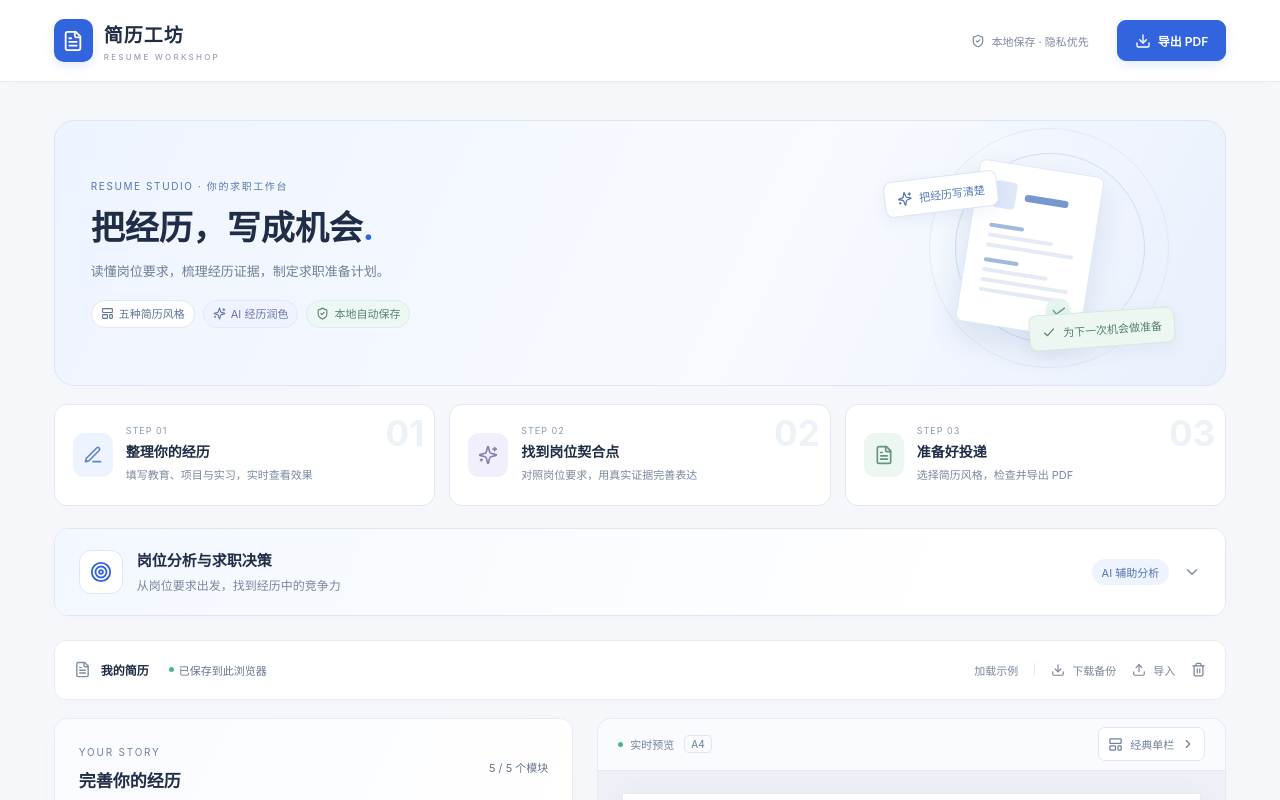
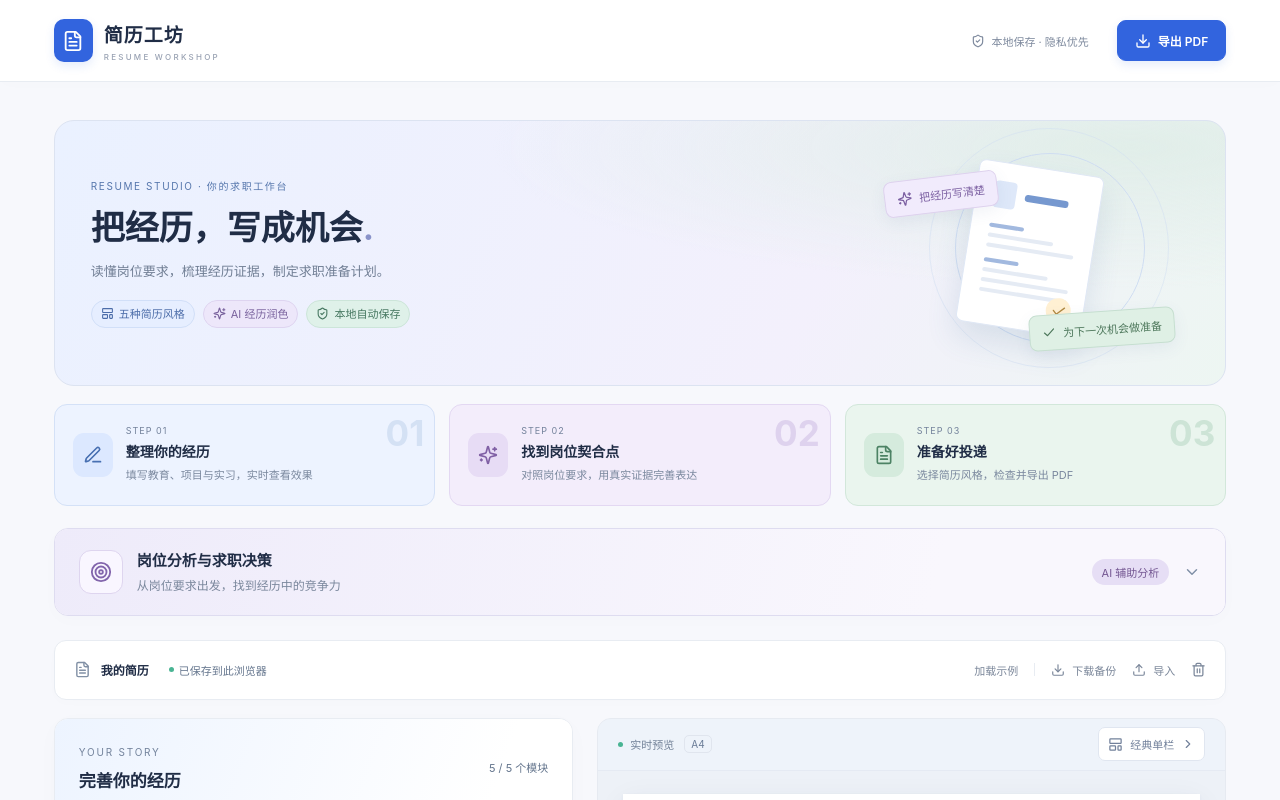
Before and after one commit to vdsbuq/resume-workshop, a Next.js app: page / in a window 1280 px wide. Shown: the top 800 px of the page. Built offline with nearby package versions, Linux system fonts and the light colour scheme.

Commit message:
Enrich workspace with coordinated blue lavender mint and amber accents

```diff
--- a/app/globals.css
+++ b/app/globals.css
@@ -1372,3 +1372,38 @@ main {
 @media (max-width: 1050px) { .hero-art { margin-right: 0; width: 240px; } .journey-cards > div { padding: 16px 12px; gap: 9px; } .journey-number { display: none; } }
 @media (max-width: 700px) { .page-heading { padding: 24px 20px; min-height: auto; } .page-heading h1 { font-size: 27px; } .hero-art { display: none; } .journey-cards { grid-template-columns: 1fr; gap: 8px; } .journey-cards > div { padding: 12px 16px; } .journey-cards small { display: none; } .journey-cards p { margin-top: 3px; } .journey-number { display: block; } }
 @media print { .journey-cards,.hero-art { display: none !important; } }
+
+/* Restrained pastel palette for the application chrome only. */
+@media screen {
+  body { background: #f7f8fc; }
+  .page-heading { background: radial-gradient(ellipse at 92% 10%, #e1eee9 0%, transparent 42%), linear-gradient(115deg, #eaf1ff, #f3f0fc 65%, #edf6f2); border-color: #dce3f1; }
+  .page-heading h1 > span { color: #8992c9; }
+  .feature-chips span:first-child { background: #e6eeff; border-color: #d1dff8; color: #4c6da9; }
+  .feature-chips span:nth-child(2) { background: #ede7fa; border-color: #ded4f0; color: #79629d; }
+  .feature-chips span:nth-child(3) { background: #dff1e9; border-color: #cce5d9; color: #467760; }
+  .journey-cards > div:nth-child(1) { background: #edf3ff; border-color: #d4e1f7; }
+  .journey-cards > div:nth-child(2) { background: #f3edfb; border-color: #e3d8f2; }
+  .journey-cards > div:nth-child(3) { background: #eaf5ee; border-color: #d2e7da; }
+  .journey-cards > div:nth-child(1) .journey-icon { background: #dce8ff; color: #4870b2; }
+  .journey-cards > div:nth-child(2) .journey-icon { background: #e7dcf5; color: #8060a5; }
+  .journey-cards > div:nth-child(3) .journey-icon { background: #d5ebdd; color: #4c8264; }
+  .journey-cards small { color: #73829b; }
+  .journey-number { color: #c7d7ef; opacity: .65; }
+  .journey-cards > div:nth-child(2) .journey-number { color: #d3c4e6; }
+  .journey-cards > div:nth-child(3) .journey-number { color: #bddac9; }
+  .job-analysis { border-color: #dedcf0; }
+  .job-analysis summary { background: linear-gradient(105deg,#eeebfa,#f9f7fd 75%); }
+  .analysis-icon { background: #f9f6ff; border-color: #ded5ef; color: #8265ac; }
+  .analysis-tag { background: #e6def5; color: #745792; }
+  .analysis-steps b { background: #eee8f9; color: #7a609e; }
+  .analysis-settings { background: #f7f4fc; border-color: #e8e1f3; }
+  .writing-tip { background: #fff8ec; border-color: #f1e4cd; border-left-color: #d9b274; }
+  .writing-tip > span { color: #b58b45; }
+  .writing-tip strong { color: #8b6a35; }
+  .writing-tip p { color: #8c7c62; }
+  .editor-intro { background: linear-gradient(110deg,#edf4ff,#fff 85%); }
+  .preview-toolbar { background: #eef3fa; }
+  .sticker-blue { background: #f1ebfc; border-color: #ded2ee; color: #7c60a2; }
+  .sticker-green { background: #dff0e5; border-color: #c6dfd0; color: #4e785c; }
+  .hero-paper-seal { background: #fff0d3; color: #b18a43; }
+}
```
